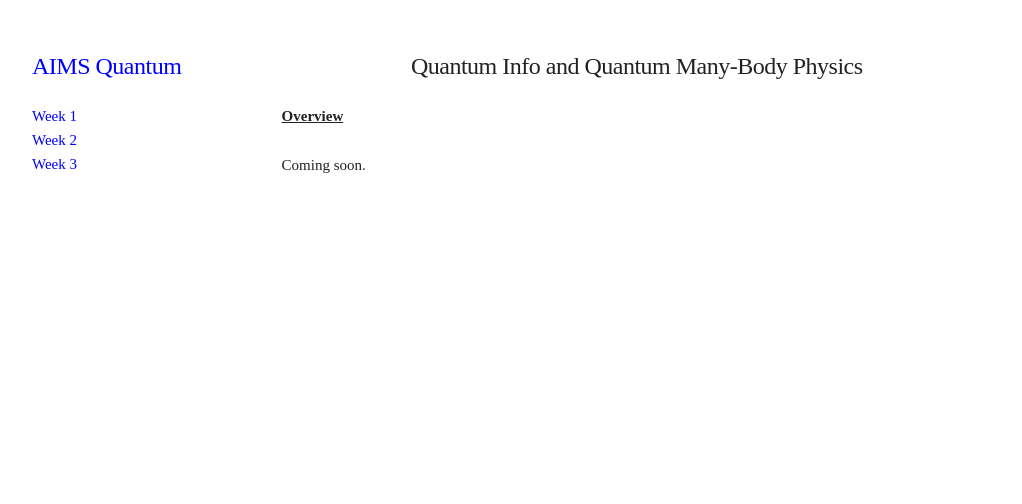
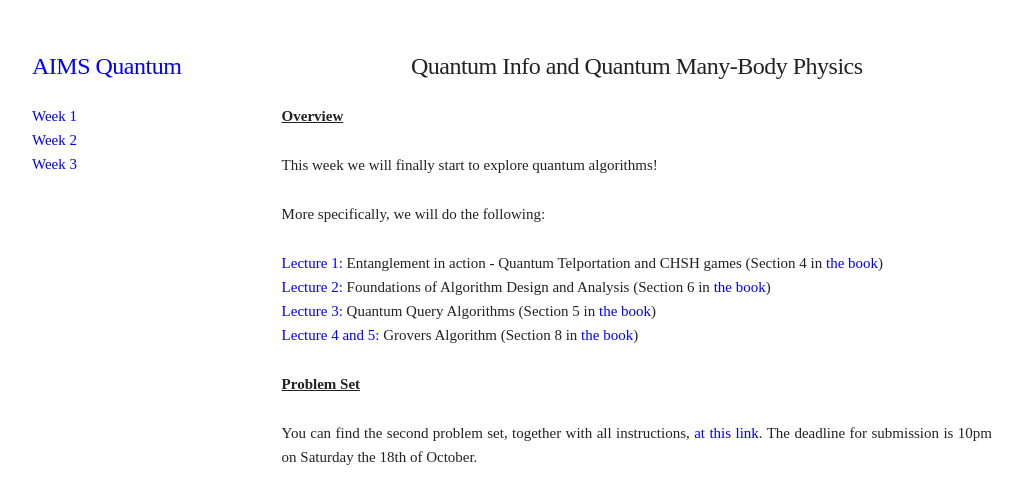
Before and after one commit to R-Sweke/AIMS-Quantum-Computing-2025, a plain HTML site: page pages/week2/week2.html in a window 1280 px wide. Shown: the whole page, without its empty margins (128-1150 px from the left). Drawn offline with Linux system fonts and the light colour scheme.

Commit message:
updated week2

```diff
--- a/pages/week2/week2.html
+++ b/pages/week2/week2.html
@@ -48,29 +48,21 @@
 
         <p><b><u>Overview</u></b></p>
 
-        <p>Coming soon.</p>
-
-        <!-- <p> This week we will see a few different things. Firstly, we will have a quick look at the foundations of complexity theory. In particular, we will get a glimpse of how to properly analyze algorithms from a formal perspective. After this, we will have our first look at the physics of many-body quantum systems, how to describe them, and what we would like to know about them. We will then have a quick look at noise in quantum computers, before finally introducing and analyzing our first quantum algorithms for solving problems associated with complex many-body quantum systems.</p>
+        <p> This week we will finally start to explore quantum algorithms!</p>
 
         <p>More specifically, we will do the following:
         <ul>
-          <li> <b>Lecture 1:</b> Quantum algorithmic foundations and complexity theory. (Nielsen and Chuang chapter 3. This <a href="https://learning.quantum.ibm.com/course/fundamentals-of-quantum-algorithms/quantum-algorithmic-foundations">lecture.</a>) </li>
-          <li> <b>Lecture 2:</b> Time evolution, many-body systems. (Nielsen and Chuang chapter 2. This <a href="https://www.youtube.com/watch?v=1zrtUmXR7Ew&list=PLOFEBzvs-Vvo5o97bYt8o1l8Ra1poMASQ&index=6">lecture</a> and this <a href="https://www.youtube.com/watch?v=o_uRWJgX0uA&list=PLOFEBzvs-Vvo5o97bYt8o1l8Ra1poMASQ&index=7&t=1606s">lecture.</a>) </li>
-          <li> <b>Lecture 3:</b> Noise in quantum systems. (Nielsen and Chuang section 2.4 and chapter 8. This <a href="https://www.youtube.com/watch?v=VQh6j0SfIU4&list=PLOFEBzvs-Vvo5o97bYt8o1l8Ra1poMASQ&index=10&t=25s">lecture</a> and this <a href="https://www.youtube.com/watch?v=IwxgSyWtlbs&list=PLOFEBzvs-Vvo5o97bYt8o1l8Ra1poMASQ&index=11&t=3194s">lecture.</a>)</li>
-          <li> <b>Lecture 4 and 5:</b> Variational quantum algorithms. (We will follow this <a href="https://learning.quantum.ibm.com/course/variational-algorithm-design">course.</a>)
+          <li> <a href="https://learning.quantum.ibm.com/course/basics-of-quantum-information/entanglement-in-action#introduction">Lecture 1:</a> Entanglement in action - Quantum Telportation and CHSH games (Section 4 in <a href="https://arxiv.org/abs/2507.11536">the book</a>) </li>
+          <li> <a href="https://learning.quantum.ibm.com/course/fundamentals-of-quantum-algorithms/quantum-algorithmic-foundations">Lecture 2:</a> Foundations of Algorithm Design and Analysis (Section 6 in <a href="https://arxiv.org/abs/2507.11536">the book</a>) </li>
+          <li> <a href="https://quantum.cloud.ibm.com/learning/en/courses/fundamentals-of-quantum-algorithms/quantum-query-algorithms/introduction"> Lecture 3:</a> Quantum Query Algorithms (Section 5 in <a href="https://arxiv.org/abs/2507.11536">the book</a>) </li>
+          <li> <a href="https://quantum.cloud.ibm.com/learning/en/courses/fundamentals-of-quantum-algorithms/grover-algorithm/introduction"> Lecture 4 and 5:</a> Grovers Algorithm  (Section 8 in <a href="https://arxiv.org/abs/2507.11536">the book</a>) </li>
         </ul>
-
-
-
-
-
       </p>
 
-      <p><b><u>Assignment</u></b></p>
+      <p><b><u>Problem Set</u></b></p>
 
-      <p>The assignment for this week is <a href="assignment.pdf">here</a>. You should submit a single LaTex document with the answers to questions 1-6, and you should submit a jupyter notebook for question 7.</p>
+      <p>You can find the second problem set, together with all instructions, <a href="problemset2.pdf">at this link</a>.  The deadline for submission is 10pm on Saturday the 18th of October. </p>
 
-      <p>The deadline is <b> 9pm on Saturday. </b></p> -->
 
 
       </div>
```
Also changed, not shown: 3 other files.
